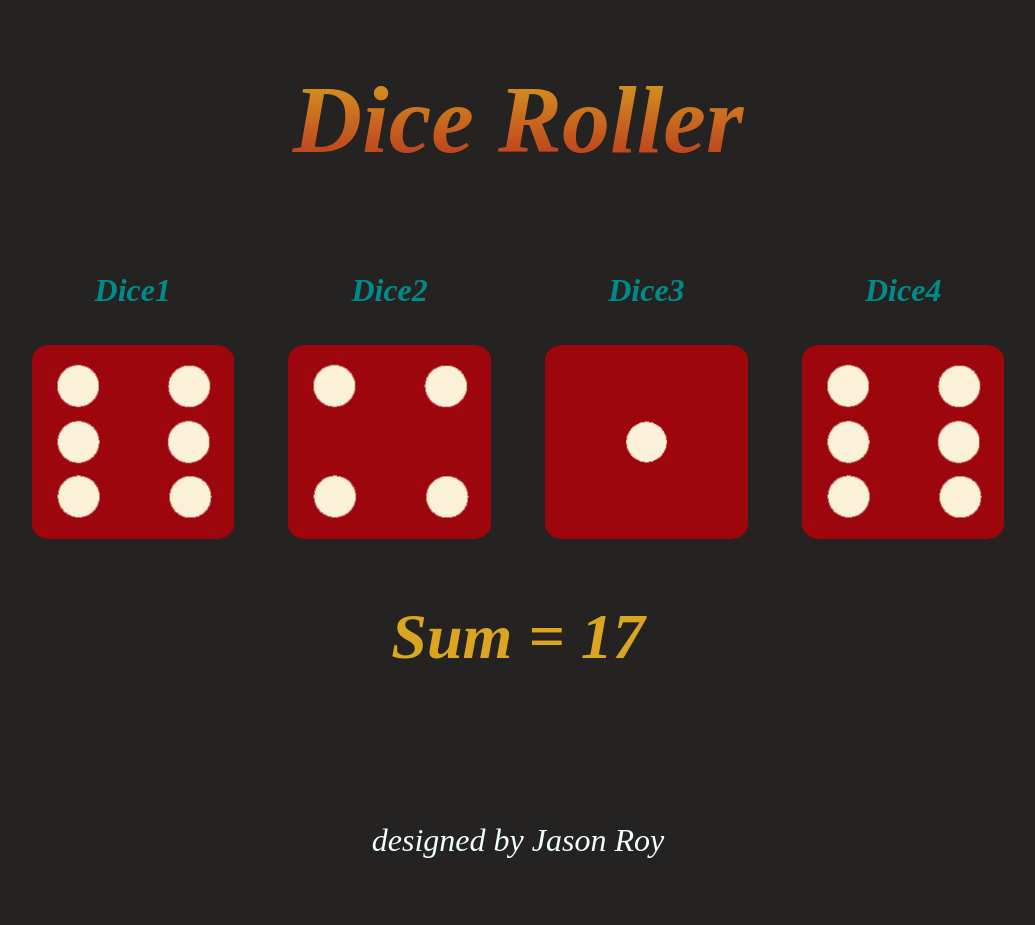
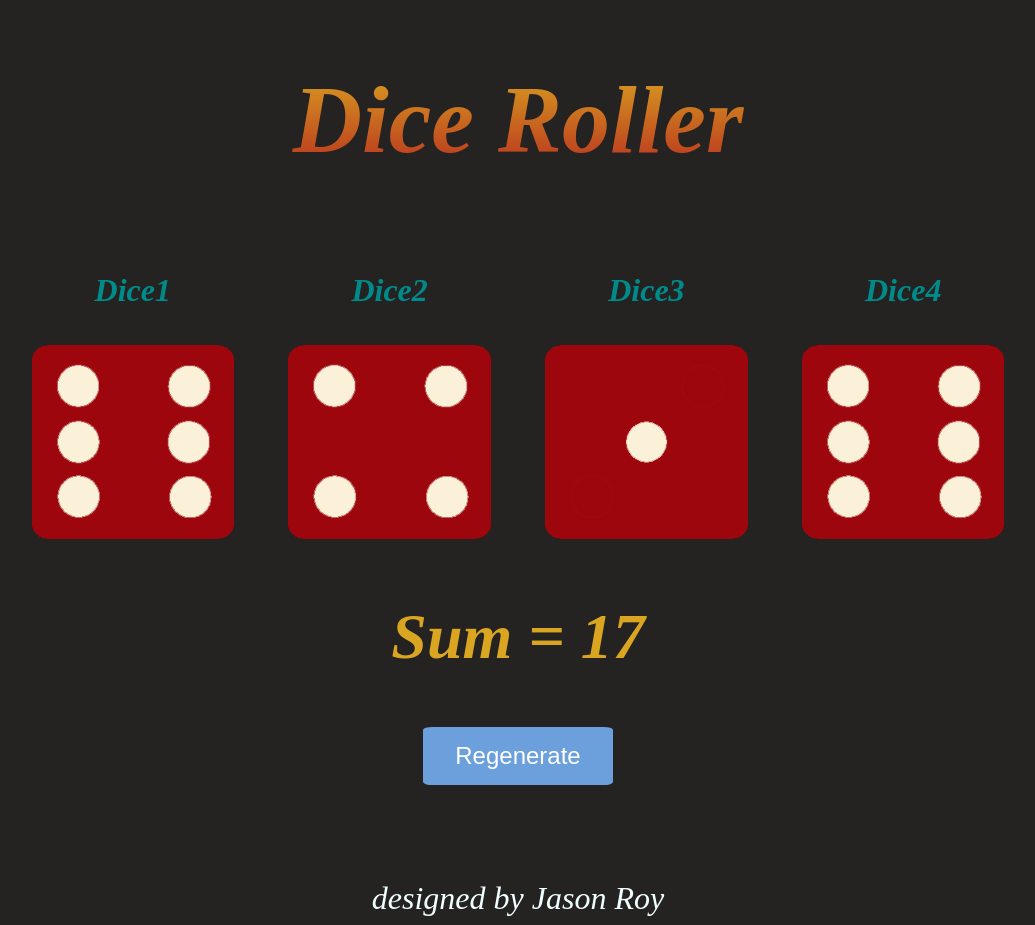
Before and after one commit to bipolar27/dice_roller, a plain HTML site: page index.html in a window 1280 px wide. Shown: the whole page, without its empty margins (122-1157 px from the left). Before the commit the page ends 867 px from the top, so only its background shows below. Drawn offline with Linux system fonts and the light colour scheme.

Commit message:
Update index.html

```diff
--- a/index.html
+++ b/index.html
@@ -30,6 +30,8 @@
       <h2>Sum=10</h2>
     </div>
 
+    <button onclick="location.reload()";>Regenerate</button>
+
 
   </div>
   <footer>
```
